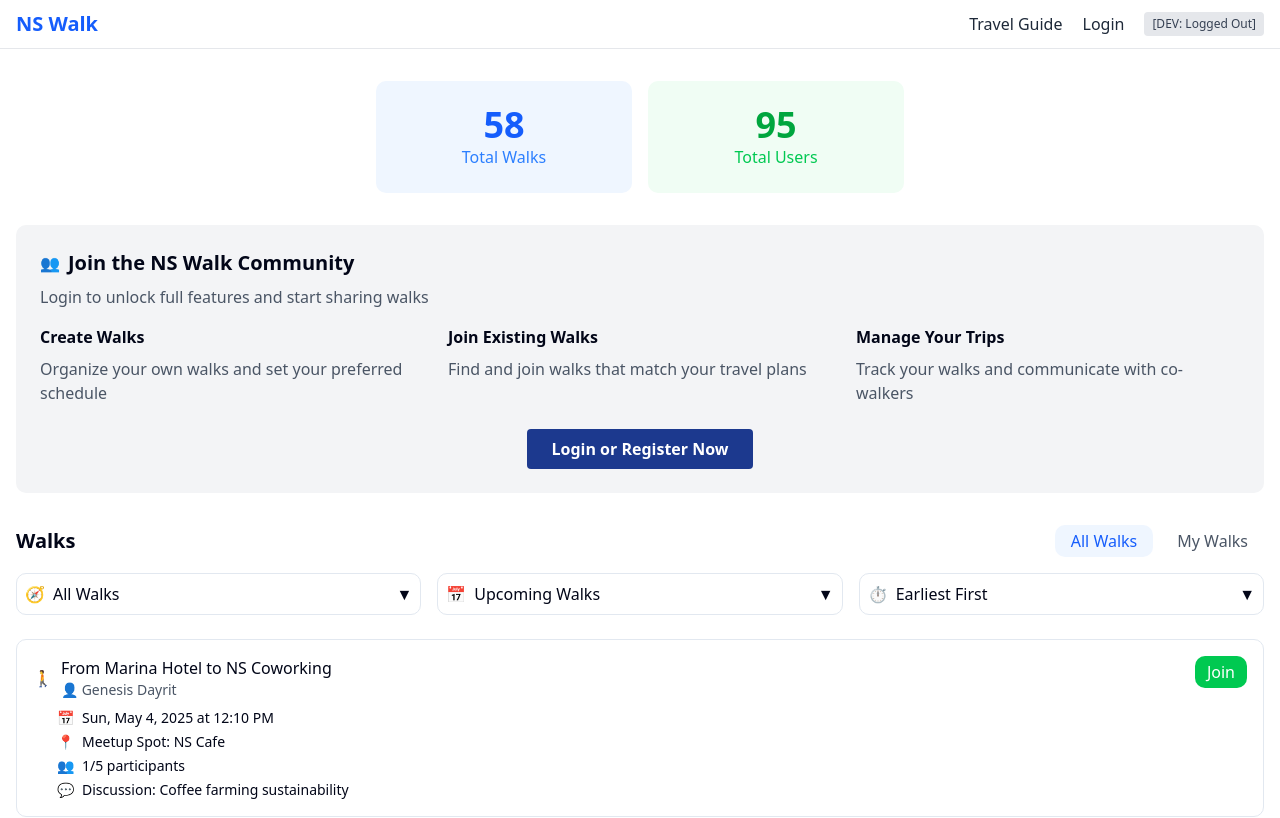
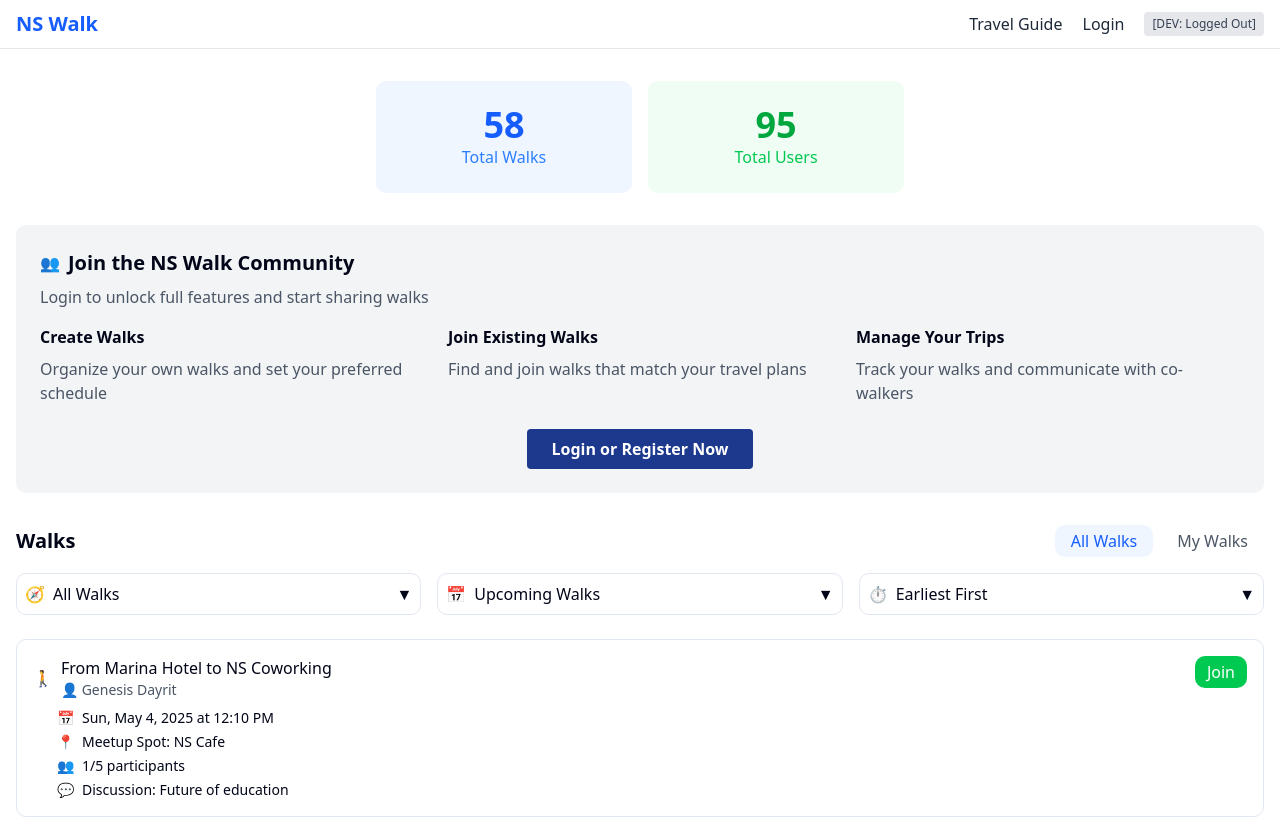
Before and after one commit to genesisdayrit/ns-walk, a Next.js app in the folder frontend/: page /home in a window 1280 px wide. Shown: the top 818 px of the page. Built offline with nearby package versions, Linux system fonts and the light colour scheme.

Commit message:
change example topic

```diff
--- a/frontend/src/app/home/page.tsx
+++ b/frontend/src/app/home/page.tsx
@@ -44,7 +44,7 @@ export default function Home() {
       meetupSpot: "NS Cafe",
       participants: "1/5 participants",
       direction: "marina-to-coworking",
-      discussionTopic: "Coffee farming sustainability"
+      discussionTopic: "Future of education "
     },
     {
       id: 2,
```
